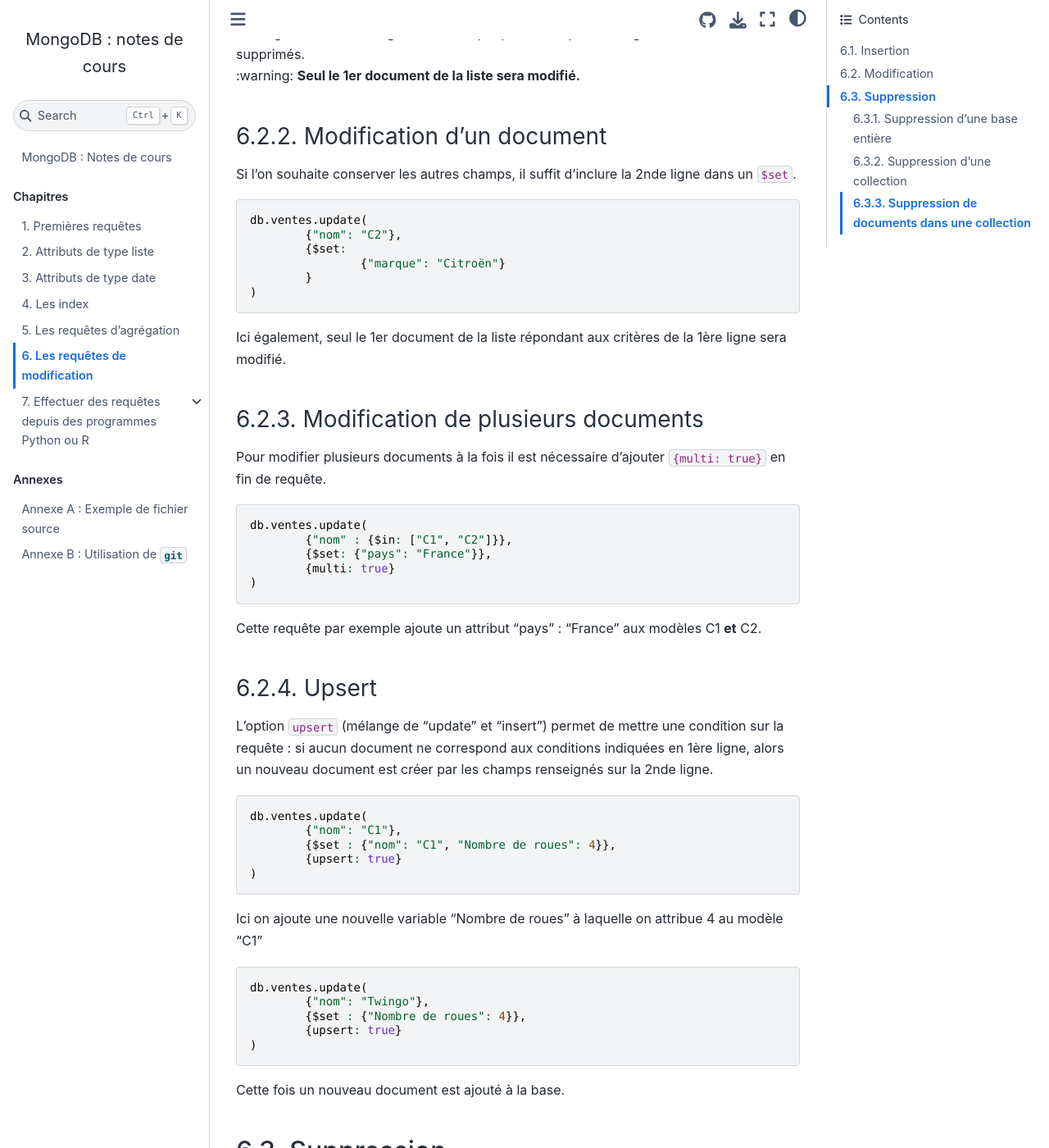
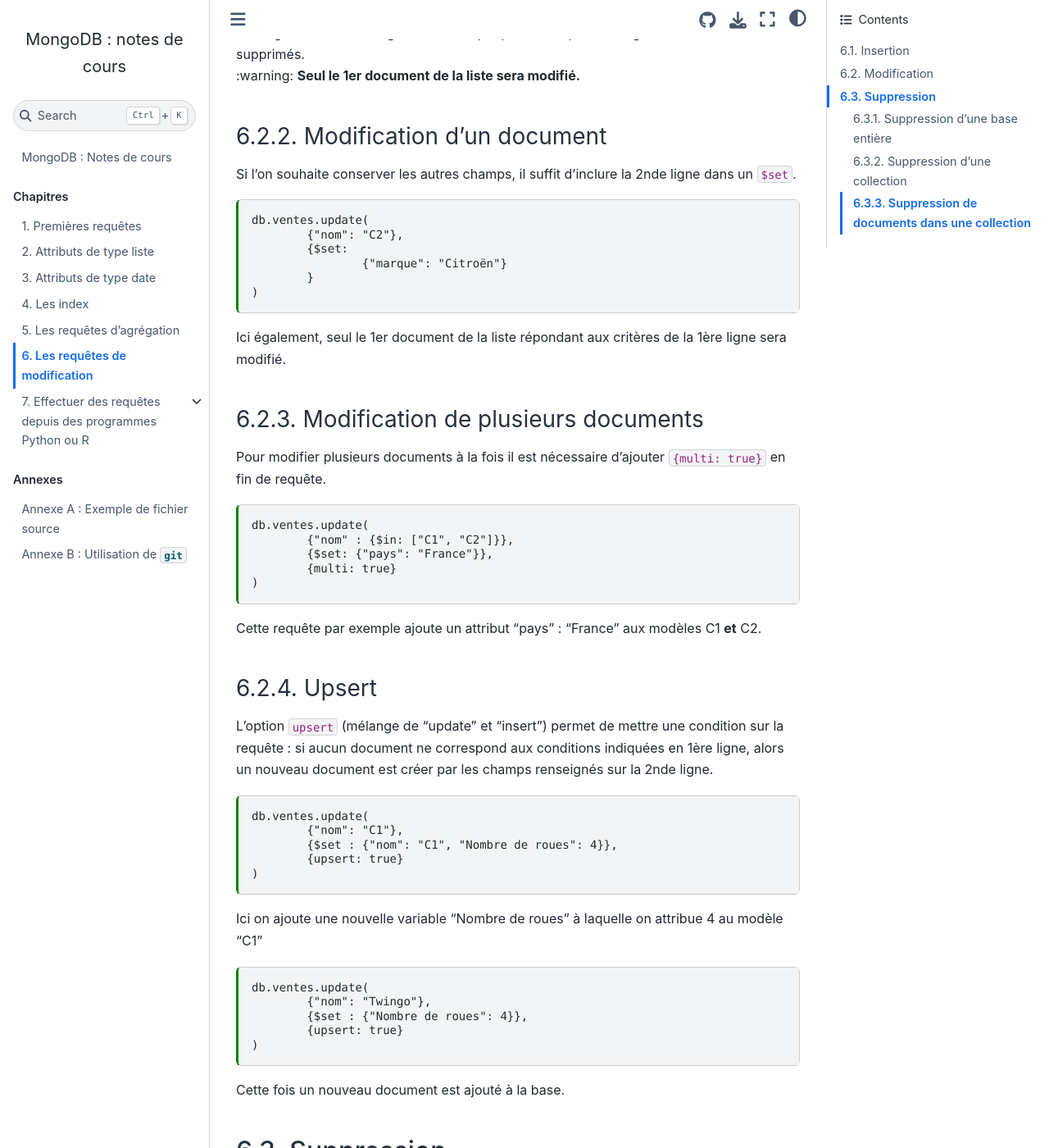
Before and after one commit to rtavenar/mongo_book, a Jupyter Book: the page built from content/06_modif.md, in a window 1280 px wide and 1400 px high, scrolled down 1517 px. Shown: the whole window at 82% size. Built offline with Jupyter Book 1.0.4 settings and Sphinx 7.4.7 and the Sphinx Book theme 1.1.4, drawn with Linux system fonts in a browser that asks for light colours; some of the changed text lies outside the part shown.

Commit message:
Update 06_modif.md

````diff
--- a/content/06_modif.md
+++ b/content/06_modif.md
@@ -60,7 +60,7 @@ db.ventes.find({})
 
 ## Modification
 ### Remplacement d'un document
-```js
+```{code-cell}
 db.ventes.update(
 	{"nom": "C1"},
 	{"nom": "C1", "marque": "Citroën"}
@@ -71,7 +71,7 @@ Le document sélectionné sur la 1ère ligne est supprimé et remplacé selon le
 
 ### Modification d'un document
 Si l'on souhaite conserver les autres champs, il suffit d'inclure la 2nde ligne dans un `$set`.
-```js
+```{code-cell}
 db.ventes.update(
 	{"nom": "C2"},
 	{$set:
@@ -83,7 +83,7 @@ Ici également, seul le 1er document de la liste répondant aux critères de la
 
 ### Modification de plusieurs documents
 Pour modifier plusieurs documents à la fois il est nécessaire d'ajouter `{multi: true}` en fin de requête.
-```js
+```{code-cell}
 db.ventes.update(
 	{"nom" : {$in: ["C1", "C2"]}},
 	{$set: {"pays": "France"}},
@@ -94,7 +94,7 @@ Cette requête par exemple ajoute un attribut "pays" : "France" aux modèles C1
 
 ### Upsert
 L'option `upsert` (mélange de "update" et "insert") permet de mettre une condition sur la requête : si aucun document ne correspond aux conditions indiquées en 1ère ligne, alors un nouveau document est créer par les champs renseignés sur la 2nde ligne.
-```js
+```{code-cell}
 db.ventes.update(
 	{"nom": "C1"},
 	{$set : {"nom": "C1", "Nombre de roues": 4}},
@@ -103,7 +103,7 @@ db.ventes.update(
 ```
 Ici on ajoute une nouvelle variable "Nombre de roues" à laquelle on attribue 4 au modèle "C1"
 
-```js
+```{code-cell}
 db.ventes.update(
 	{"nom": "Twingo"},
 	{$set : {"Nombre de roues": 4}},
````
